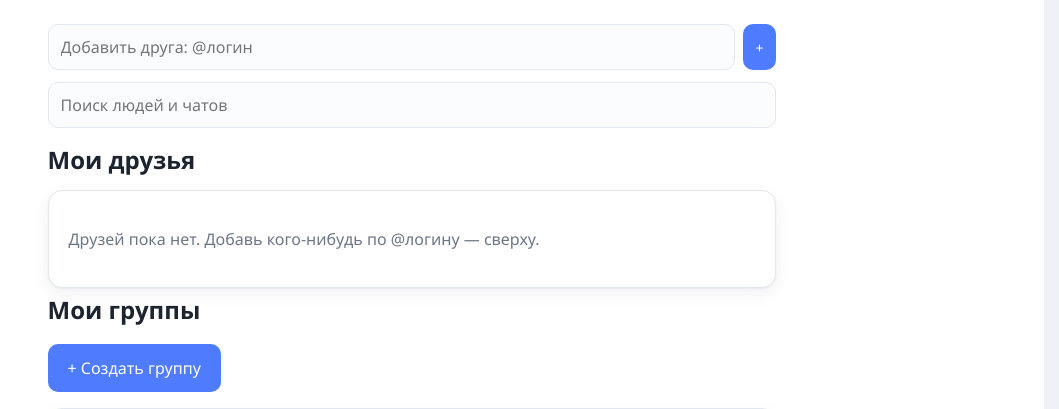
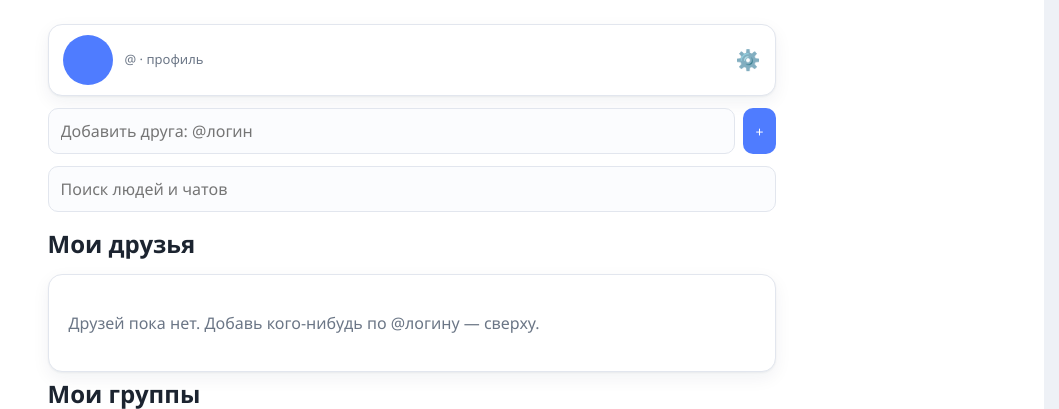
Before and after one commit to D1aBet14ek/messenger, a Flask app: template templates/chats_list.html in a window 1280 px wide. Shown: the top 409 px of the page, without its empty margins (221-1280 px from the left). Run offline with Flask 3, Linux system fonts and the light colour scheme; the template is opened without the code that fills it, so the values that code supplies are empty.

Commit message:
Mini profile card at top of chat list (avatar + name, links to Profile)

```diff
--- a/app.py
+++ b/app.py
@@ -1005,6 +1005,7 @@
     friends, my_groups, incoming, outgoing = load_contacts(get_conn(), me["id"])
     return render_template(
         "chats_list.html",
+        me=me,
         friends=friends,
         groups=my_groups,
         incoming=incoming,
--- a/static/style.css
+++ b/static/style.css
@@ -226,6 +226,21 @@
 /* «Добавить друга» в списке слева */
 .add-friend { display: flex; gap: 8px; margin-bottom: 12px; }
 .add-friend input { flex: 1; }
+
+/* Мини-профиль вверху списка */
+.me-card {
+  display: flex;
+  align-items: center;
+  gap: 12px;
+  background: var(--card);
+  border: 1px solid var(--line);
+  border-radius: 14px;
+  padding: 10px 14px;
+  margin-bottom: 12px;
+  color: var(--ink);
+  box-shadow: var(--shadow);
+}
+.me-card:hover { text-decoration: none; border-color: var(--brand); }
 
 /* Пустая область справа, когда чат ещё не выбран */
 .empty-state {
--- a/templates/chats_list.html
+++ b/templates/chats_list.html
@@ -14,6 +14,20 @@
 </head>
 <body class="frame-body list-body theme-{{ theme }}{% if app_bg %} bg-{{ app_bg }}{% endif %}">
   <div class="list-wrap">
+
+    {# Мини-профиль вверху слева: аватарка и имя #}
+    <a class="me-card" href="{{ url_for('profile') }}" target="_top">
+      {% if me['has_avatar'] %}
+        <img class="avatar img" src="{{ url_for('avatar', user_id=me['id']) }}" alt="">
+      {% else %}
+        <span class="avatar">{{ me['display_name'][0]|upper }}</span>
+      {% endif %}
+      <span class="ptext">
+        <span class="pname">{{ me['display_name'] }}</span>
+        <span class="plogin">@{{ me['username'] }} · профиль</span>
+      </span>
+      <span class="parrow">⚙️</span>
+    </a>
 
     {# Добавить друга по @логину #}
     <form method="post" action="{{ url_for('friends_add') }}" class="add-friend" autocomplete="off">
```
